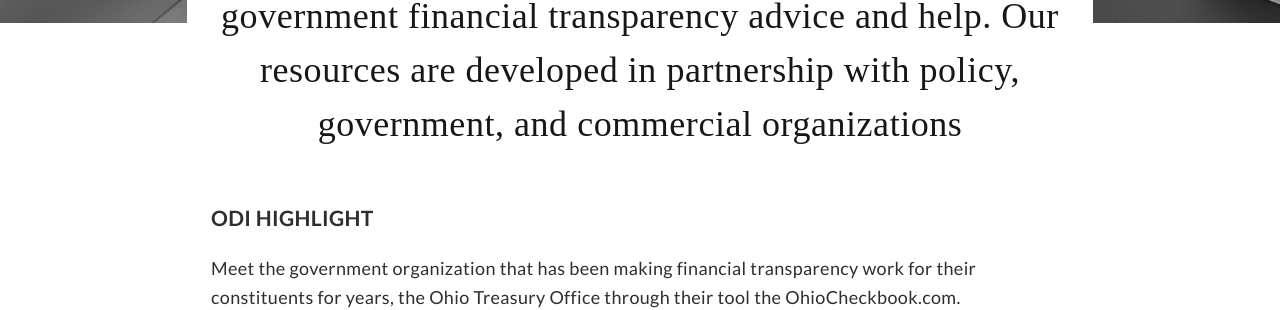
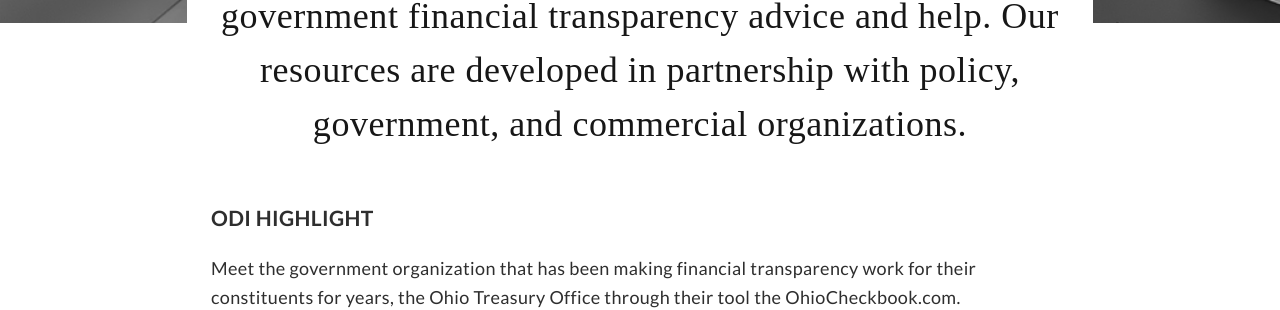
Before and after one commit to opendatainitiative/opendatainitiative.github.io, a Jekyll site: the page built from index.md, in a window 1280 px wide. Shown: the part 255-565 px from the top of the page. Built offline with Jekyll 4.4.1, drawn with Linux system fonts in a browser that asks for light colours; some of the changed text lies outside the part shown.

Commit message:
add a period, period.

```diff
--- a/index.md
+++ b/index.md
@@ -3,7 +3,7 @@ layout: default
 permalink: /
 title: Home
 ---
-<h2>Where government officials come for open data, government financial transparency advice and help. Our resources are developed in partnership with policy, government, and commercial organizations</h2>
+<h2>Where government officials come for open data, government financial transparency advice and help. Our resources are developed in partnership with policy, government, and commercial organizations.</h2>
 
 <table cellpadding="10" align="center">
  <tr>
```
